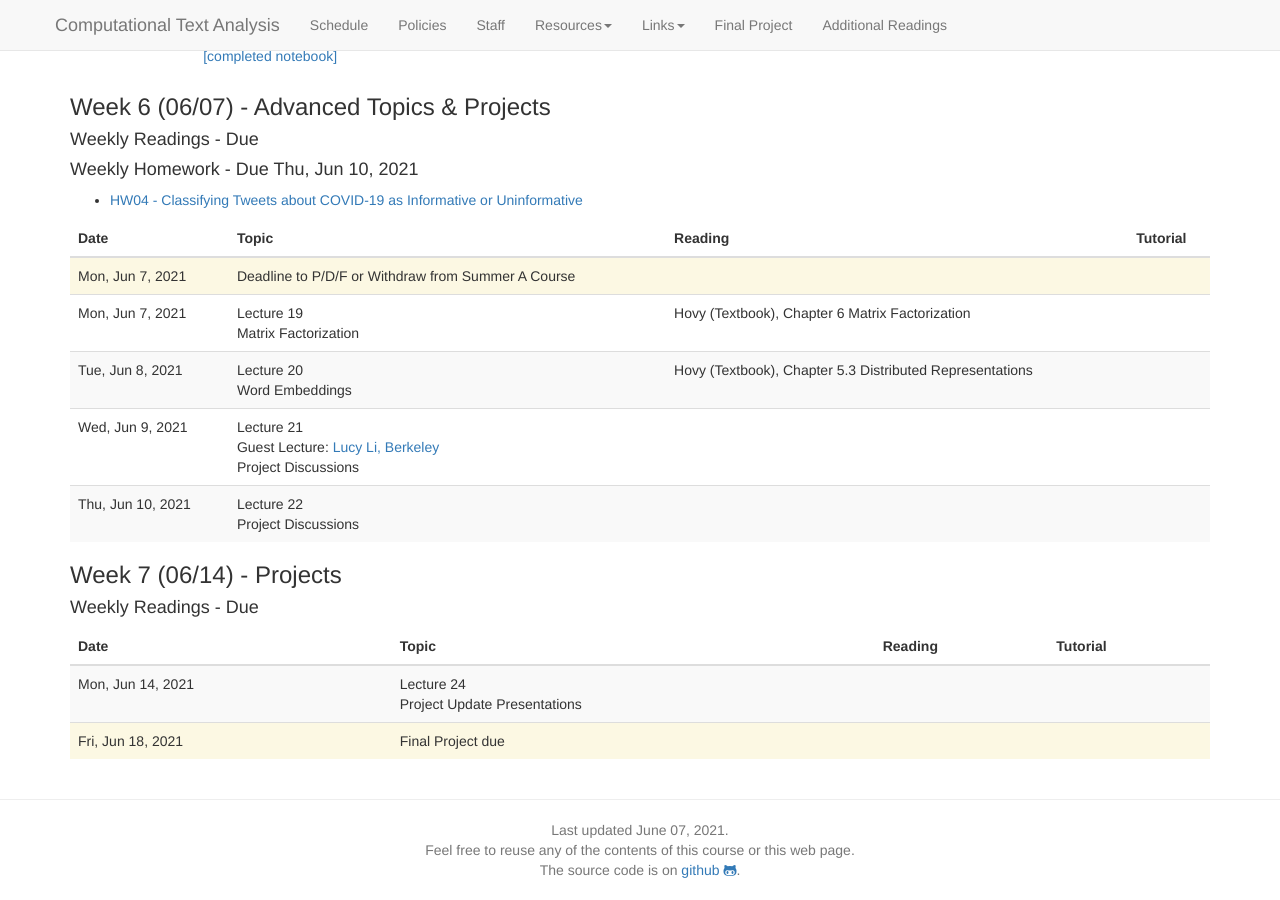
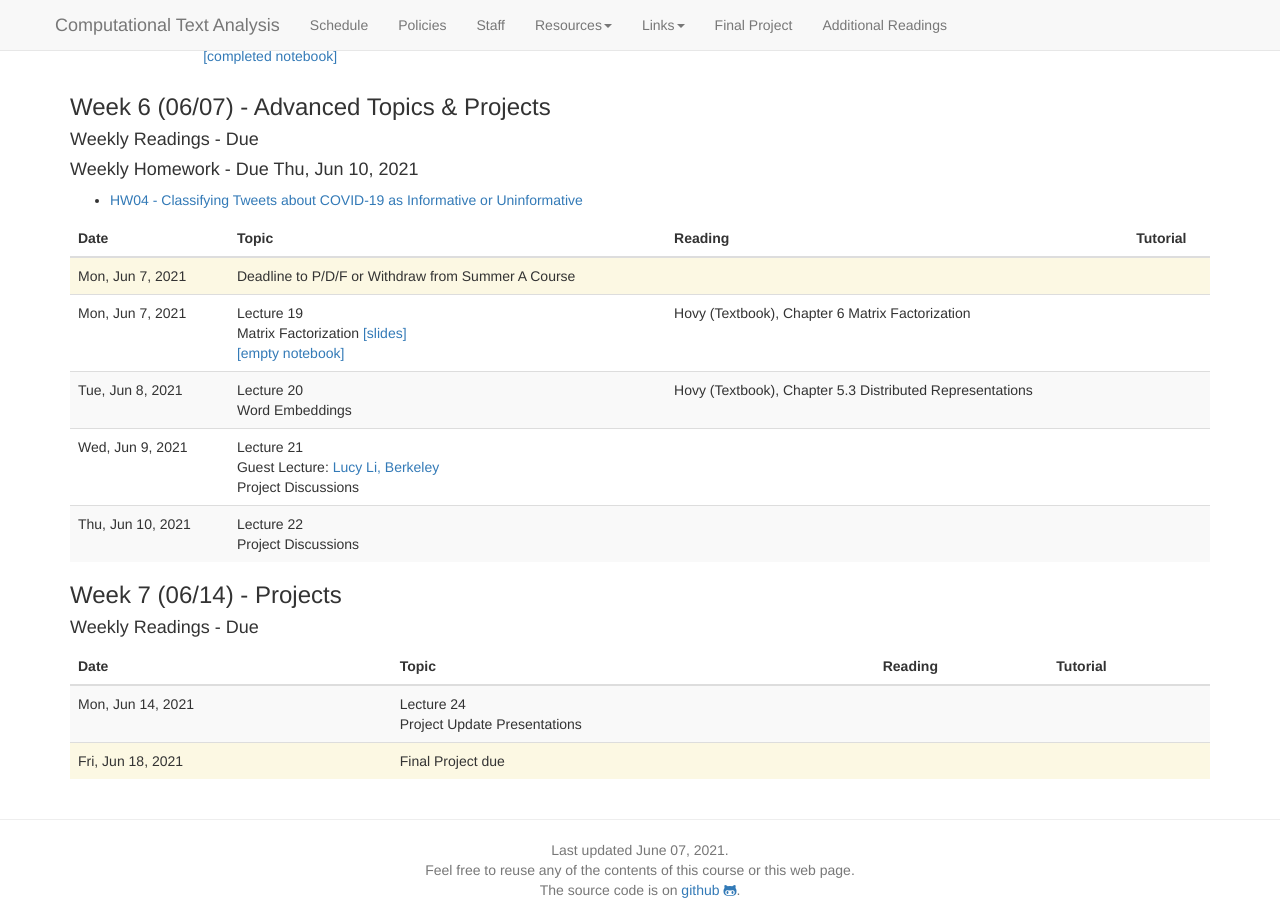
Before and after one commit to BC-COMS-2710/BC-COMS-2710.github.io, a Jekyll site: the page built from schedule.md, in a window 1280 px wide and 900 px high, scrolled down 3304 px. Built offline with Jekyll 4.4.1, drawn with Linux system fonts in a browser that asks for light colours; nearby versions of some CDN libraries.

Commit message:
Lecuter 19

```diff
--- a/_data/schedule.yaml
+++ b/_data/schedule.yaml
@@ -424,6 +424,8 @@
     -
       date: 2021-06-07
       title: Lecture 19 <br> Matrix Factorization
+      slides: slides/19-matrix_factorization.pdf
+      notebook: https://coms2710.columbiajupyter2.org/hub/user-redirect/git-pull?repo=https%3A%2F%2Fgithub.com%2FBC-COMS-2710%2Fsummer21-material&urlpath=lab%2Ftree%2Fsummer21-material%2Fdemo%2FDemo19.ipynb&branch=master
       readings:
         -
           title: Chapter 6 Matrix Factorization
```
Also changed, not shown: 1 other file.
